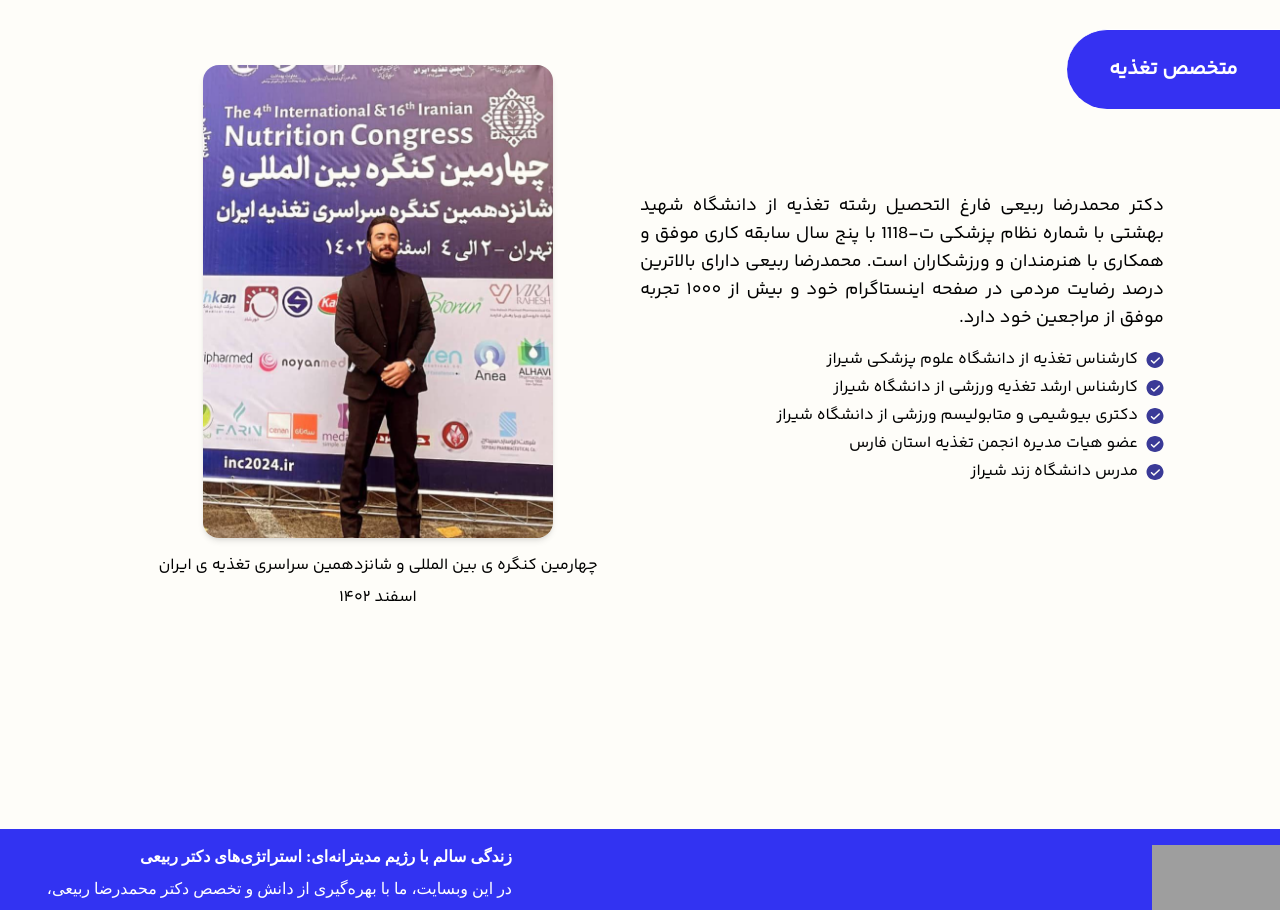
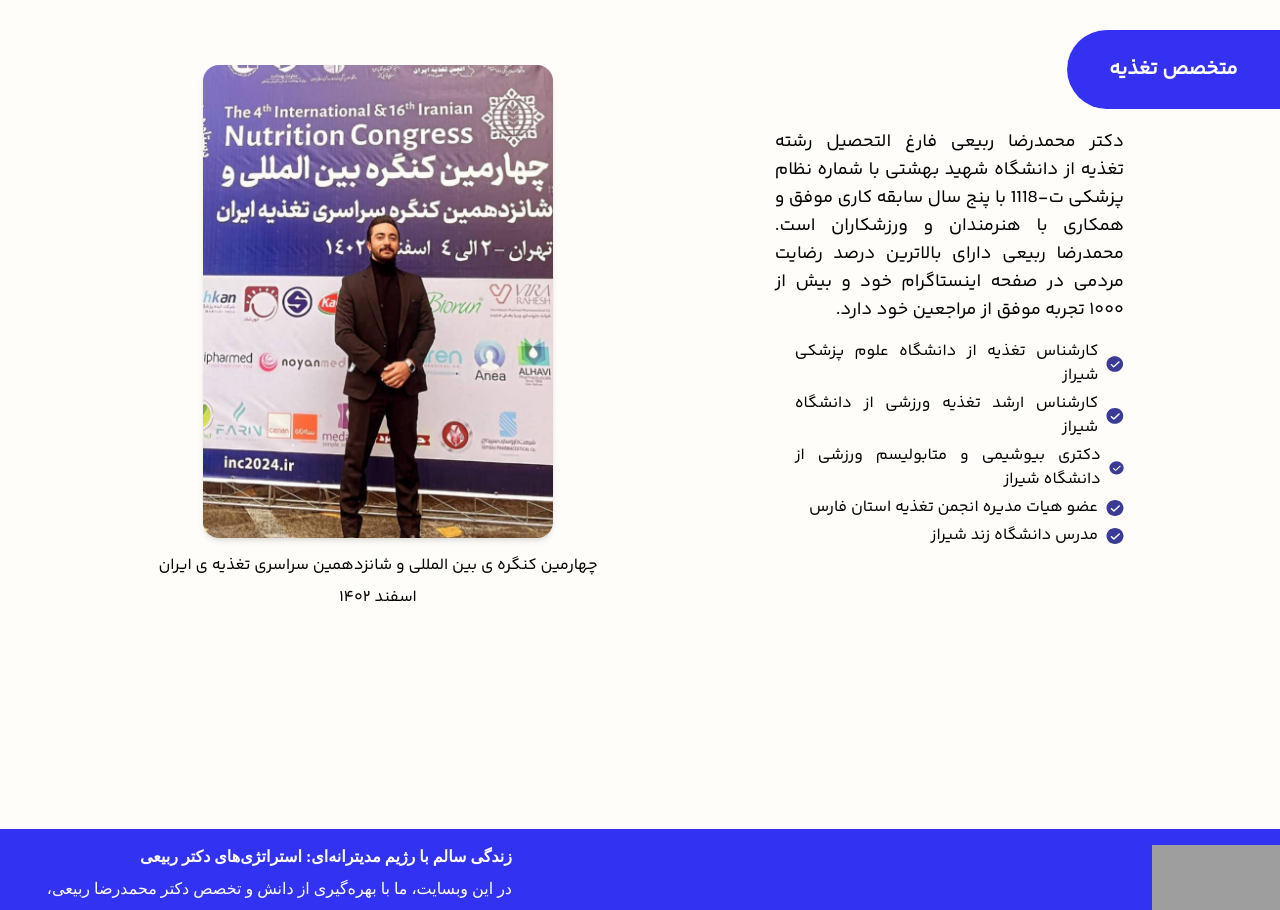
Before and after one commit to ParsaBordbar/Healthcare_Diet, a Next.js app in the folder client/: page / in a window 1280 px wide. Shown: the part 2180-3090 px from the top of the page. Built offline with nearby package versions, Linux system fonts and the light colour scheme; grey boxes are pictures that could not be loaded.

Commit message:
add margin to information

```diff
--- a/client/src/components/Dr_Rabiee_Landing_components/Information.tsx
+++ b/client/src/components/Dr_Rabiee_Landing_components/Information.tsx
@@ -9,7 +9,7 @@ function InformationSection() {
         <h6 className="font-bold w-full text-xl text-center">متخصص تغذیه</h6>
       </div>
       <div className="flex justify-between items-center mx-24 my-24">
-        <article className="w-1/2 flex flex-col gap-4 rtl">
+        <article className="w-1/3 flex flex-col mr-10 gap-4 rtl">
           <h3 className="text-lg text-justify">
             دکتر محمدرضا ربیعی فارغ التحصیل رشته تغذیه از دانشگاه شهید بهشتی با
             شماره نظام پزشکی ت-1118 با پنج سال سابقه کاری موفق و همکاری با
```
